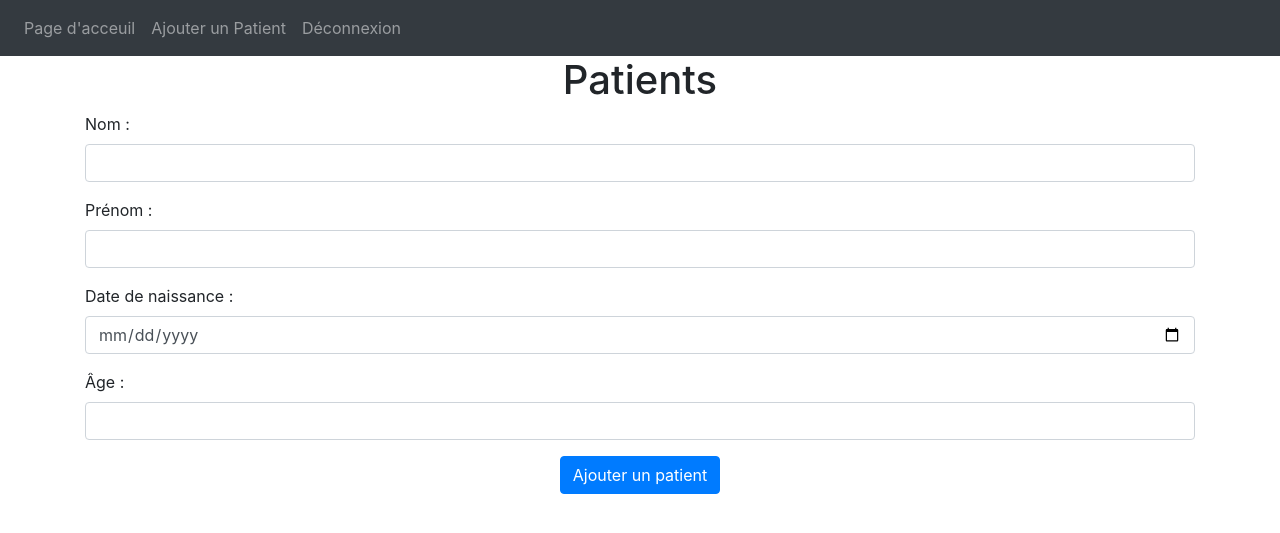
After one commit to TheoTheo83/LiberalPlanner, a Flask app: page /patient in a window 1280 px wide. The commit adds this page. Shown: the top 533 px of the page. Run offline with Flask 3, Linux system fonts and the light colour scheme; a user stored in the database is signed in; some libraries are stand-ins or nearby versions.

Commit message:
ajout patient fonctionnel et mise en page

```diff
--- a/website/templates/base.html
+++ b/website/templates/base.html
@@ -31,7 +31,9 @@
         <div class="navbar-nav">
           {% if user.is_authenticated %}
             <a class="nav-item nav-link" id="home" href="/">Page d'acceuil</a>
-            <a class="nav-item nav-link" id="logout" href="/logout">Deconnection</a>
+            <a class="nav-item nav-link" id="patient" href="/patient">Ajouter un Patient</a>
+            <a class="nav-item nav-link" id="logout" href="/logout">Déconnexion</a>
+
           {% else %}
             <a class="nav-item nav-link" id="login" href="/login">Connection</a>
             <a class="nav-item nav-link" id="signUp" href="/sign-up">Inscription</a>
--- /dev/null
+++ b/website/templates/patient.html
@@ -0,0 +1,29 @@
+{% extends "base.html" %} {% block title %}Patient{% endblock %}
+
+{% block content %}
+<h1 align="center">Patients</h1>
+
+<form method="POST" action="{{ url_for('views.add_patient') }}">
+    <div class="form-group">
+        <label for="nom">Nom :</label>
+        <input type="text" class="form-control" id="nom" name="nom" required>
+    </div>
+    <div class="form-group">
+        <label for="prenom">Prénom :</label>
+        <input type="text" class="form-control" id="prenom" name="prenom" required>
+    </div>
+    <div class="form-group">
+        <label for="date_naissance">Date de naissance :</label>
+        <input type="date" class="form-control" id="date_naissance" name="date_naissance" required>
+    </div>
+    <div class="form-group">
+        <label for="age">Âge :</label>
+        <input type="number" class="form-control" id="age" name="age" >
+    </div>
+    <div align="center">
+        <button type="submit" class="btn btn-primary">Ajouter un patient</button>
+    </div>
+
+
+</form>
+{% endblock %}
--- a/website/views.py
+++ b/website/views.py
@@ -1,26 +1,30 @@
-from flask import Blueprint, render_template, request, flash, jsonify
+from flask import Blueprint, render_template, request, flash, jsonify,redirect,url_for
 from flask_login import login_required,current_user
-from .models import Note, Patient
+from .models import Note, Patient,Pathologie,Remarque
 from . import db
 import json
+from datetime import datetime
 
 views = Blueprint('views',__name__)
 
-@views.route('/',methods=['GET','POST'])
+@views.route('/', methods=['GET', 'POST'])
 @login_required
+def home():
+    if request.method == 'POST':
+        note = request.form.get('note')
 
-def home():
-    if request.method== 'POST':
-        note= request.form.get('note')
-
-        if len(note)<1 :
-            flash('note trop petite ',category='error')
-        else :
-            new_note = Note(data=note , user_id=current_user.id)
+        if len(note) < 1:
+            flash('note trop petite', category='error')
+        else:
+            new_note = Note(data=note, user_id=current_user.id)
             db.session.add(new_note)
             db.session.commit()
-            flash('note cree',category='success')
-    return render_template("home.html",user=current_user)
+            flash('note cree', category='success')
+
+    # Récupérer la liste des patients associés à l'utilisateur actuellement connecté
+    patients = Patient.query.filter_by(user_id=current_user.id).all()
+
+    return render_template("home.html", user=current_user, patients=patients)
 
 @views.route('/delete-note', methods=['POST'])
 def delete_note():
@@ -33,20 +37,61 @@ def delete_note():
             db.session.commit()
     return jsonify({})
 
-@views.route('/', methods=['POST'])
+@views.route('/add-patient', methods=['POST'])
 @login_required
 def add_patient():
     nom = request.form.get('nom')
     prenom = request.form.get('prenom')
-    date_naissance = request.form.get('date_naissance')
+    date_naissance_str = request.form.get('date_naissance')
+
+
+    if date_naissance_str:
+        try:
+            date_naissance = datetime.strptime(date_naissance_str, '%Y-%m-%d').date()
+        except ValueError:
+            flash('Format de date invalide. Utilisez le format AAAA-MM-JJ.', category='error')
+            return redirect(url_for('views.home'))
+    else:
+        date_naissance = None
+
     age = request.form.get('age')
 
-    if len(nom) < 1 or len(prenom) < 1 or len(date_naissance) < 1 or len(age) < 1:
+    if len(nom) < 1 or len(prenom) < 1 or (date_naissance_str and len(date_naissance_str) == 0) or (date_naissance_str and len(age) < 1):
         flash('Veuillez remplir tous les champs du formulaire.', category='error')
     else:
-        new_patient = Patient(nom=nom, prenom=prenom, DateNaissance=date_naissance, Age=age)
+        new_patient = Patient(Nom=nom, Prenom=prenom, DateNaissance=date_naissance, Age=age, user_id=current_user.id)  # Assurez-vous d'inclure user_id ici
         db.session.add(new_patient)
         db.session.commit()
         flash('Patient ajouté avec succès.', category='success')
 
-    return render_template("home.html",user=current_user)
+    return redirect(url_for('views.home'))
+
+
+@views.route('/patient', methods=['GET', 'POST'])
+@login_required
+def patient():
+    patients = Patient.query.filter_by(user_id=current_user.id).all()
+    pathologies = {}
+    remarques = {}
+    for patient in patients:
+        pathologies[patient.ID_Patients] = Pathologie.query.filter_by(patient_id=patient.ID_Patients).all()
+        remarques[patient.ID_Patients] = Remarque.query.filter_by(patient_id=patient.ID_Patients).all()
+
+    if request.method == 'POST':
+        patient_id = request.form.get('patient_id')
+        pathologie_data = request.form.get('pathologie')
+        remarque_data = request.form.get('remarque')
+
+        if patient_id and pathologie_data:
+            new_pathologie = Pathologie(patient_id=patient_id, Pathologie=pathologie_data)
+            db.session.add(new_pathologie)
+
+        if patient_id and remarque_data:
+            new_remarque = Remarque(patient_id=patient_id, Remarque=remarque_data)
+            db.session.add(new_remarque)
+
+        db.session.commit()
+        flash('Pathologie et/ou remarque ajoutée avec succès.', category='success')
+        return redirect(url_for('views.patient'))
+    patient = patients[0] if patients else None
+    return render_template("patient.html", user=current_user, patients=patients, pathologies=pathologies, remarques=remarques, patient=patient)
```
Also changed, not shown: website/models.py (+9 -1 lines), website/templates/home.html (+35 -31 lines), instance/database.db.
